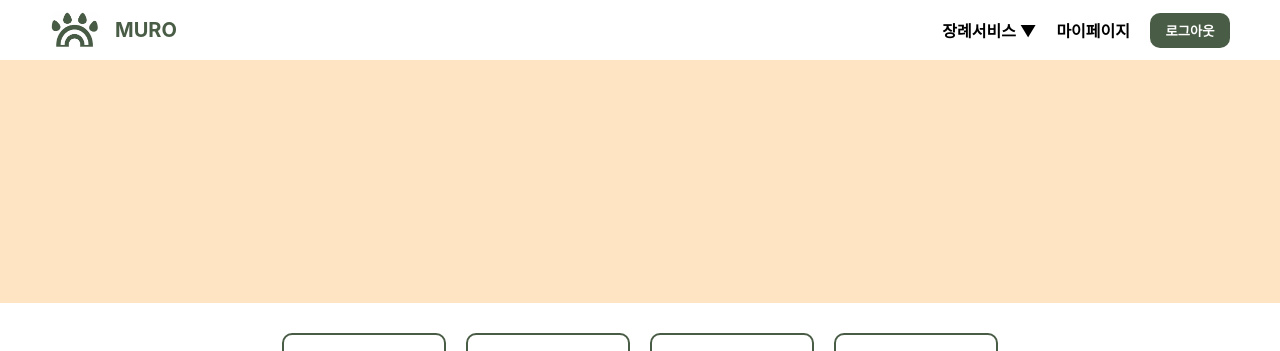
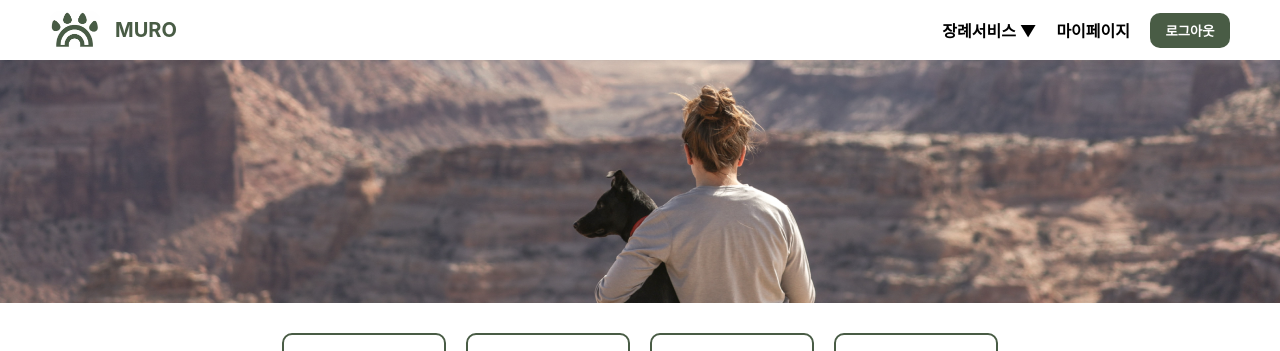
Before and after one commit to 23Software5/FrontEnd, a React (Create React App) app: page /guide in a window 1280 px wide. Shown: the top 351 px of the page. Built offline with nearby package versions, Linux system fonts and the light colour scheme.

Commit message:
[1125] App 수정 완료

```diff
--- a/src/App.css
+++ b/src/App.css
@@ -1,9 +1,16 @@
-.img{
-  background-color: bisque;
+body.App {
+  margin: 0;
+  padding: 0;
+}
+
+.img {
+  background-image: url(../public/img/picsmall.png);
   height: 243px;
+  background-repeat: no-repeat;
+  background-size: cover;
 }
-.intro{
-font-weight: bold;
-text-align: center;
-margin: 30px 0;
+.intro {
+  font-weight: bold;
+  text-align: center;
+  margin: 30px 0;
 }
--- a/src/App.js
+++ b/src/App.js
@@ -22,7 +22,6 @@ import FuneralList from "./pages/FuneralList";
 import ReviewBoard from "./pages/ReviewBoard";
 import MyReview from "./pages/MyReview";
 import MySearch from "./pages/MySearch";
-
 
 function App() {
   const [isLoggedIn, setLoggedIn] = useState(false);
@@ -70,7 +69,7 @@ function App() {
                 <div className="intro">
                   '무로'는 무지개로드의 줄임말로
                   <br />
-                  마지막 길을 걷는 추억하자는 의미를 담고 있습니다.
+                  마지막 걷는 길을 추억하자는 의미를 담고 있습니다.
                 </div>
                 <div className="intro">
                   무로는 그동안 함께한 소중한 동행자에게
@@ -83,16 +82,15 @@ function App() {
           <Route path="/funeral-service" element={<FuneralService />} />
           <Route path="/mypage" element={<Mypage />} />
           <Route path="/search" element={<Search />} />
-          <Route path="/funeral-list" element={<FuneralList/>}/>
+          <Route path="/funeral-list" element={<FuneralList />} />
 
           <Route path="/instructor" element={<Instructor />} />
           <Route path="/guide" element={<Guide />} />
           <Route path="/review" element={<Review />} />
-          <Route path="/review-board" element={<ReviewBoard/>}/>
+          <Route path="/review-board" element={<ReviewBoard />} />
 
           <Route path="/myreview" element={<MyReview />} />
           <Route path="/mysearch" element={<MySearch />} />
-
         </Routes>
       </div>
     </Router>
```
Also changed, not shown: public/img/mainpic.png (added), public/img/picsmall.png (added).
